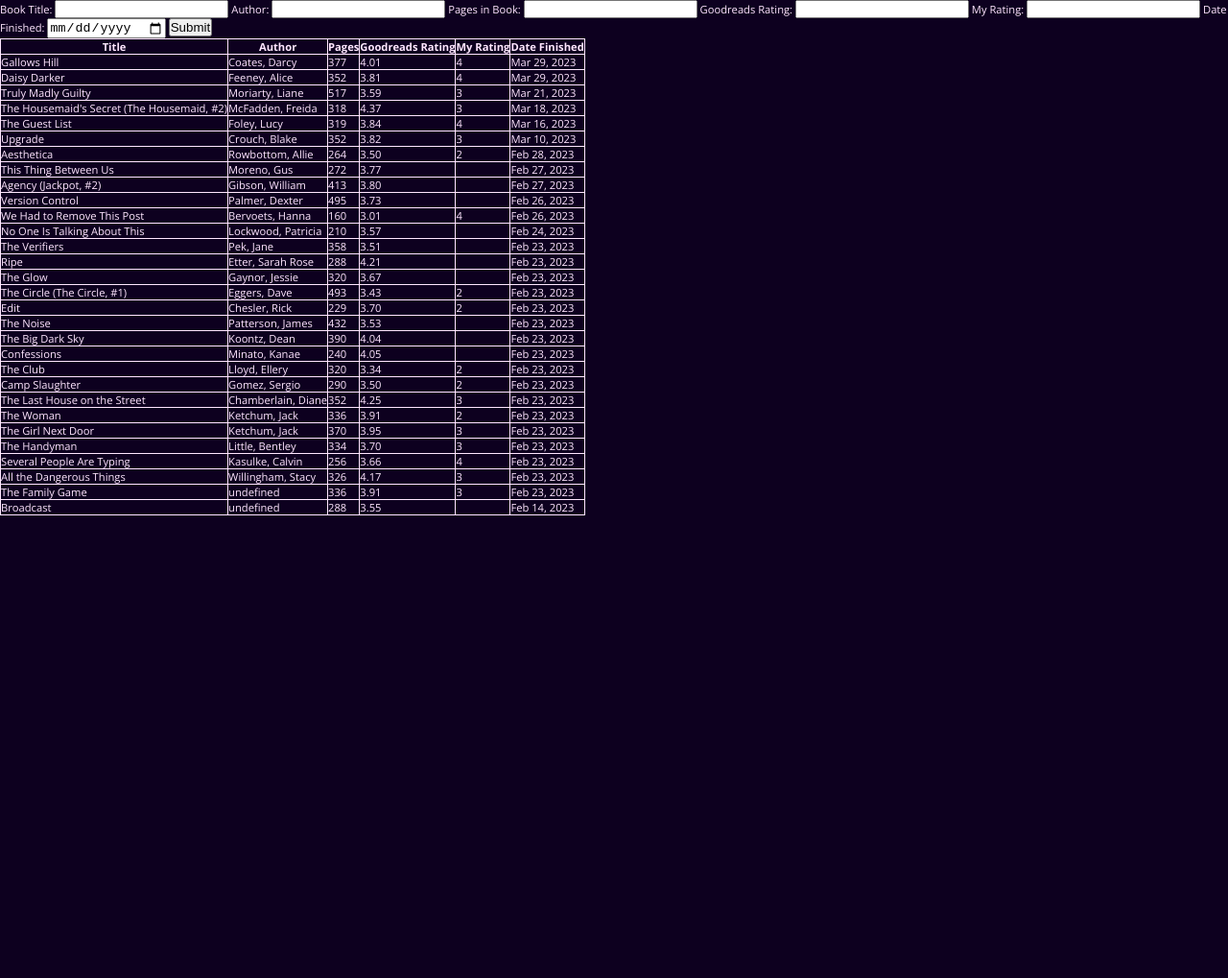
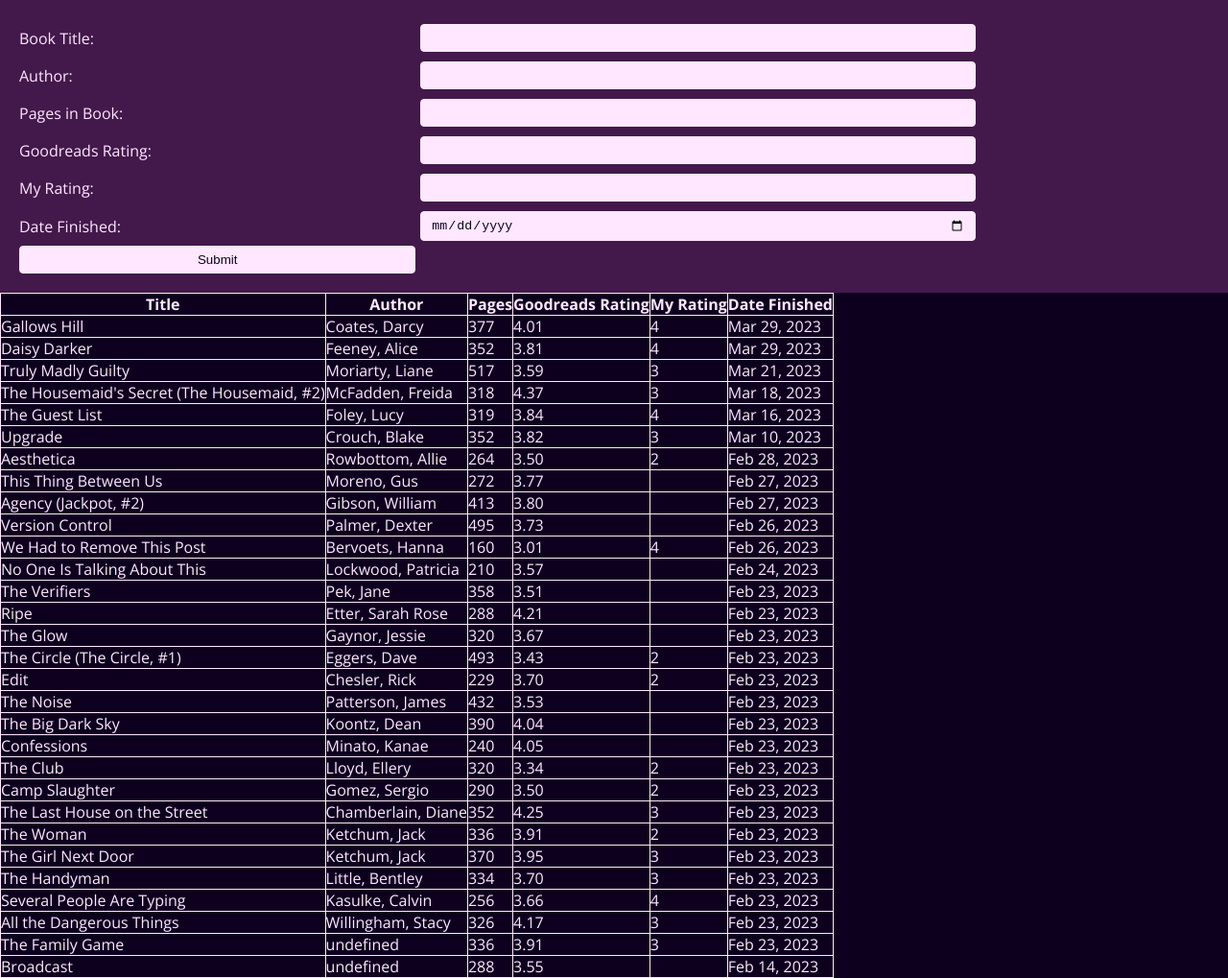
Before and after one commit to athenacats/goodreads, a website: page index.html in a window 1280 px wide. Shown: the whole page at 96% size. Before the commit the page ends 800 px from the top, so only its background shows below. Drawn offline with nearby package versions, Linux system fonts and the light colour scheme.

Commit message:
CHange style for form

```diff
--- a/style.css
+++ b/style.css
@@ -5,19 +5,70 @@
 }
 
 :root {
-  --background-color: rgb(13, 0, 31);
+  --background-color: #0d001f;
   --text: #ffe7ff;
+  --form-text: #0d001f;
+  --hover: #5a245f;
+  --form-color: rgb(90, 36, 95, 0.7);
 }
 
 html {
   font-family: "Open Sans", sans-serif;
-  font-size: 0.7rem;
+  font-size: 1rem;
   background-color: var(--background-color);
   color: var(--text);
 }
 
 #myBooks,th, tr, td {
   border: 1px solid;
+  border-radius: 2px;
   border-collapse: collapse;
   align-items: center;
 }
+
+form{
+  display: grid;
+  grid-template-columns: 1fr 2fr;
+  align-items: center;
+  justify-content: center;
+  margin: auto;
+  padding: 20px;
+  background-color: var(--form-color) ;
+}
+
+input {
+  width: 70%;
+  padding: 6px 10px;
+  border: 1px solid;
+  border-radius: 4px;
+  border-color: var(--text);
+  margin: 5px;
+  background-color: var(--text);
+  color: var(--form-text);
+}
+
+input::-webkit-calendar-picker-indicator {
+  cursor: pointer;
+}
+
+input[type=date] {
+  cursor: text;
+}
+
+input:focus {
+  border: 3px solid var(--text);
+}
+
+button {
+  background-color: var(--text);
+  color: var(--form-text);
+  padding: 6px;
+  border: 1px solid var(--text);
+  border-radius: 4px;
+  cursor: pointer;
+}
+
+button:hover {
+  background-color: var(--hover);
+  color: var(--text);
+}
```
